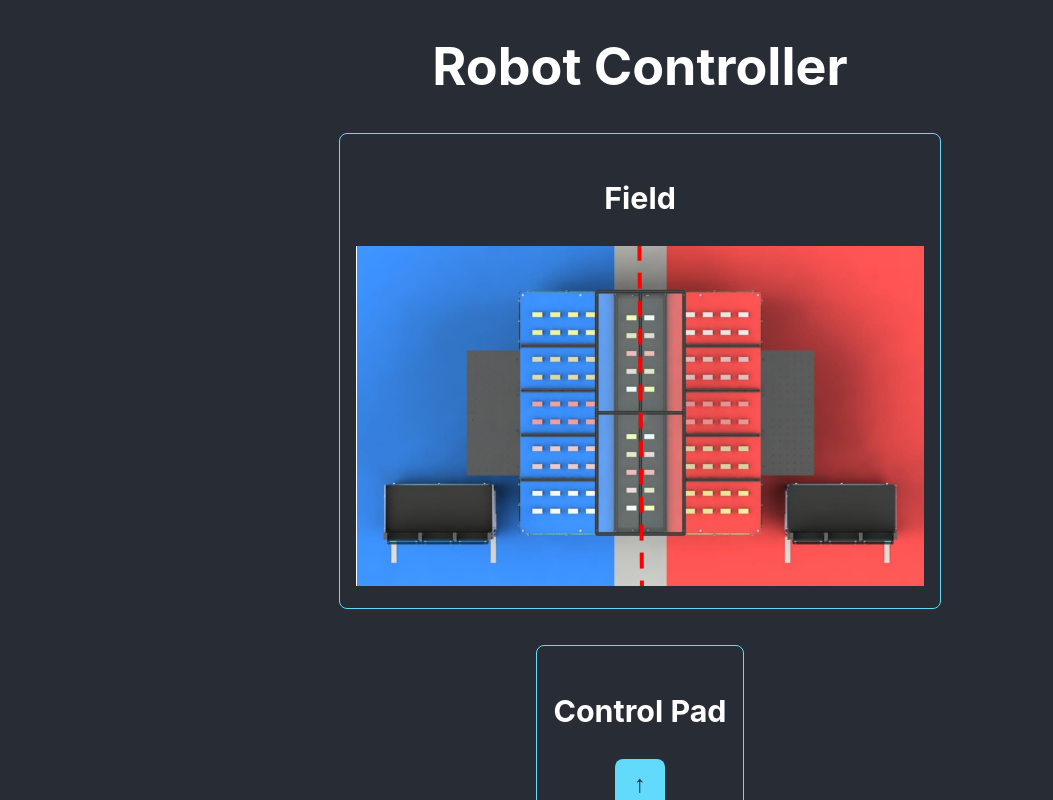
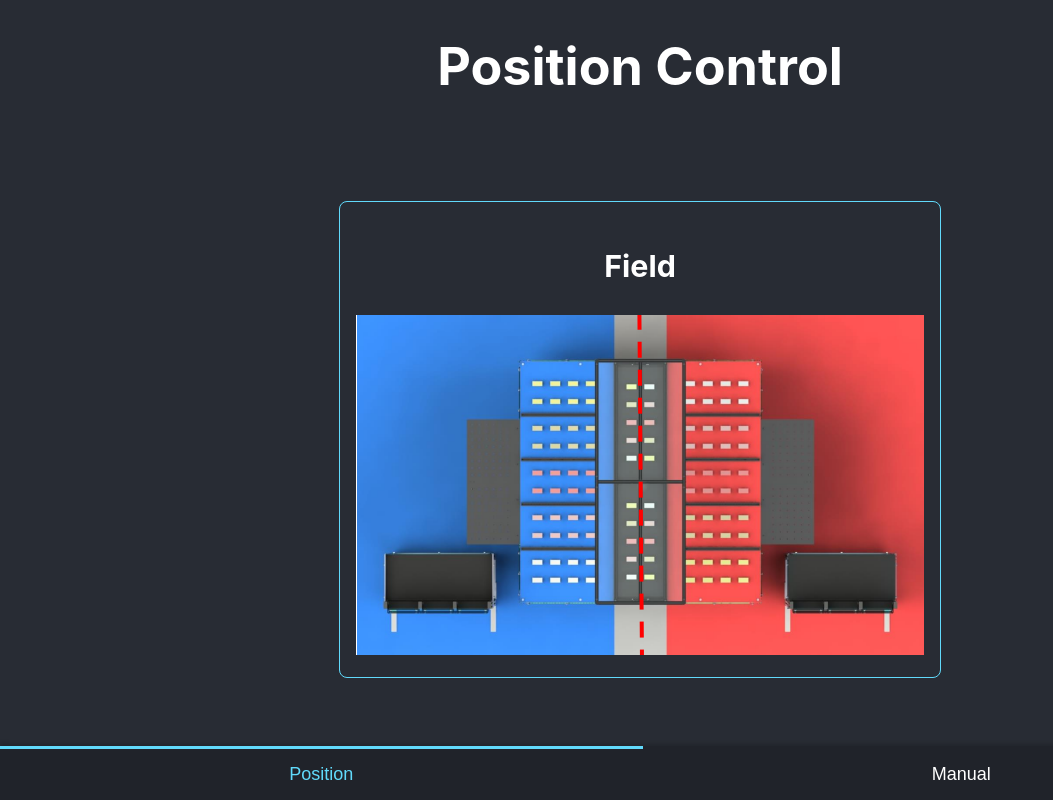
Before and after one commit to SameSameIndustry/catchrobo_app, a React (Create React App) app in the folder frontend/: page / in a window 1280 px wide. Shown: the top 800 px of the page, without its empty margins (0-1053 px from the left). Built offline with nearby package versions, Linux system fonts and the light colour scheme.

Commit message:
タブ追加

```diff
--- a/frontend/src/App.css
+++ b/frontend/src/App.css
@@ -13,13 +13,14 @@
   }
 }
 
+/* .App-header を変更して、タブバーを下部に配置できるようにする */
 .App-header {
   background-color: #282c34;
   min-height: 100vh;
   display: flex;
-  flex-direction: column;
+  flex-direction: column; /* 要素を縦に並べる */
   align-items: center;
-  justify-content: center;
+  justify-content: space-between; /* 上部と下部に要素を寄せる */
   font-size: calc(10px + 2vmin);
   color: white;
 }
@@ -91,3 +92,48 @@
   gap: 20px;
   align-items: center;
 }
+
+/* コンテンツ表示領域のスタイル */
+.content-area {
+  flex-grow: 1; /* 残りのスペースをすべて埋める */
+  display: flex;
+  justify-content: center;
+  align-items: center;
+  width: 100%;
+  padding: 20px;
+  box-sizing: border-box;
+}
+
+/* --- ここから下を追記 --- */
+
+/* タブバー全体のスタイル */
+.tab-bar {
+  display: flex;
+  width: 100%;
+  background-color: #20232a;
+  box-shadow: 0 -2px 5px rgba(0, 0, 0, 0.2);
+}
+
+/* 各タブボタンのスタイル */
+.tab-button {
+  flex-grow: 1; /* スペースを均等に分ける */
+  padding: 15px 20px;
+  background-color: transparent;
+  border: none;
+  color: white;
+  font-size: 18px;
+  cursor: pointer;
+  transition: background-color 0.2s ease;
+  border-top: 3px solid transparent; /* 非アクティブ時のボーダー */
+}
+
+/* マウスが乗った時のスタイル */
+.tab-button:hover {
+  background-color: #333740;
+}
+
+/* アクティブなタブボタンのスタイル */
+.tab-button.active {
+  color: #61dafb;
+  border-top: 3px solid #61dafb; /* アクティブなタブを示すボーダー */
+}
--- a/frontend/src/App.tsx
+++ b/frontend/src/App.tsx
@@ -2,27 +2,51 @@
 
 import React, { useState } from 'react';
 import './App.css';
-import RobotField from './components/RobotField'; // 作成したコンポーネントをインポート
-import ControlPad from './components/ControlPad'; // 作成したコンポーネントをインポート
+import RobotField from './components/RobotField';
+import ControlPad from './components/ControlPad';
+
+// タブの種類を型として定義しておくと、コードが安全になります
+type Tab = 'position' | 'manual';
 
 function App() {
-  const [response, setResponse] = useState<string>('');
-
-  // (メモ) 各コンポーネントがAPIを直接叩くので、App.tsxはシンプルになります。
-  // 必要であれば、レスポンス表示などの共通ロジックはここに残します。
+  // 現在アクティブなタブを管理するためのState
+  // 初期値として 'position' (座標指定モード) を設定
+  const [activeTab, setActiveTab] = useState<Tab>('position');
 
   return (
     <div className="App">
       <header className="App-header">
-        <h1>Robot Controller</h1>
-        <div className="main-interface">
-          <RobotField />
-          <ControlPad />
+        {/* activeTabの値に応じてコンポーネントのタイトルを変更 */}
+        <h1>{activeTab === 'position' ? 'Position Control' : 'Manual Control'}</h1>
+
+        {/* コンテンツエリア */}
+        <div className="content-area">
+          {/* activeTabが 'position' の場合にのみ RobotField を表示 */}
+          {activeTab === 'position' && <RobotField />}
+
+          {/* activeTabが 'manual' の場合にのみ ControlPad を表示 */}
+          {activeTab === 'manual' && <ControlPad />}
         </div>
-        <div className="response-panel">
-          <h3>Response from Server:</h3>
-          <pre>{response || 'No response yet...'}</pre>
-        </div>
+
+        {/* タブナビゲーションバー */}
+        <nav className="tab-bar">
+          <button
+            // activeTabが 'position' の場合に 'active' クラスを付与
+            className={`tab-button ${activeTab === 'position' ? 'active' : ''}`}
+            // クリックされたら activeTab の値を 'position' に更新
+            onClick={() => setActiveTab('position')}
+          >
+            Position
+          </button>
+          <button
+            // activeTabが 'manual' の場合に 'active' クラスを付与
+            className={`tab-button ${activeTab === 'manual' ? 'active' : ''}`}
+            // クリックされたら activeTab の値を 'manual' に更新
+            onClick={() => setActiveTab('manual')}
+          >
+            Manual
+          </button>
+        </nav>
       </header>
     </div>
   );
```
